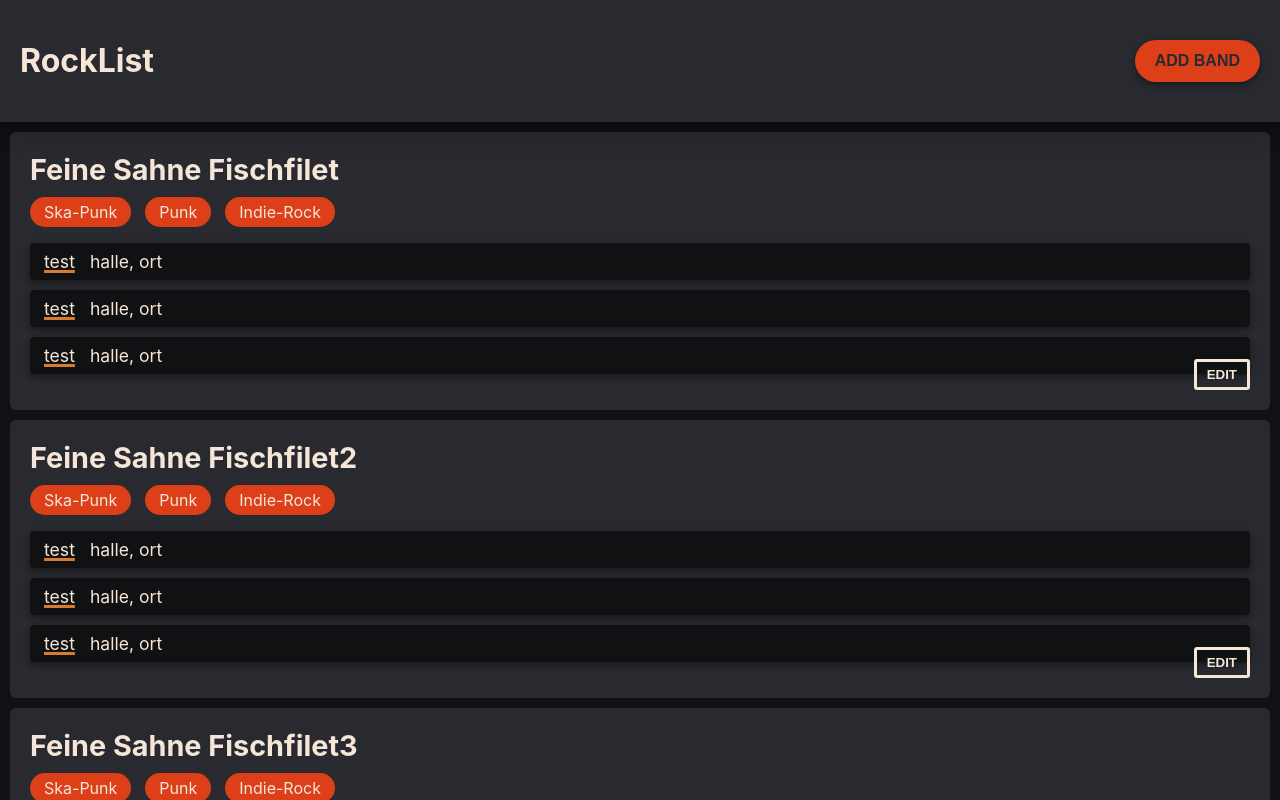
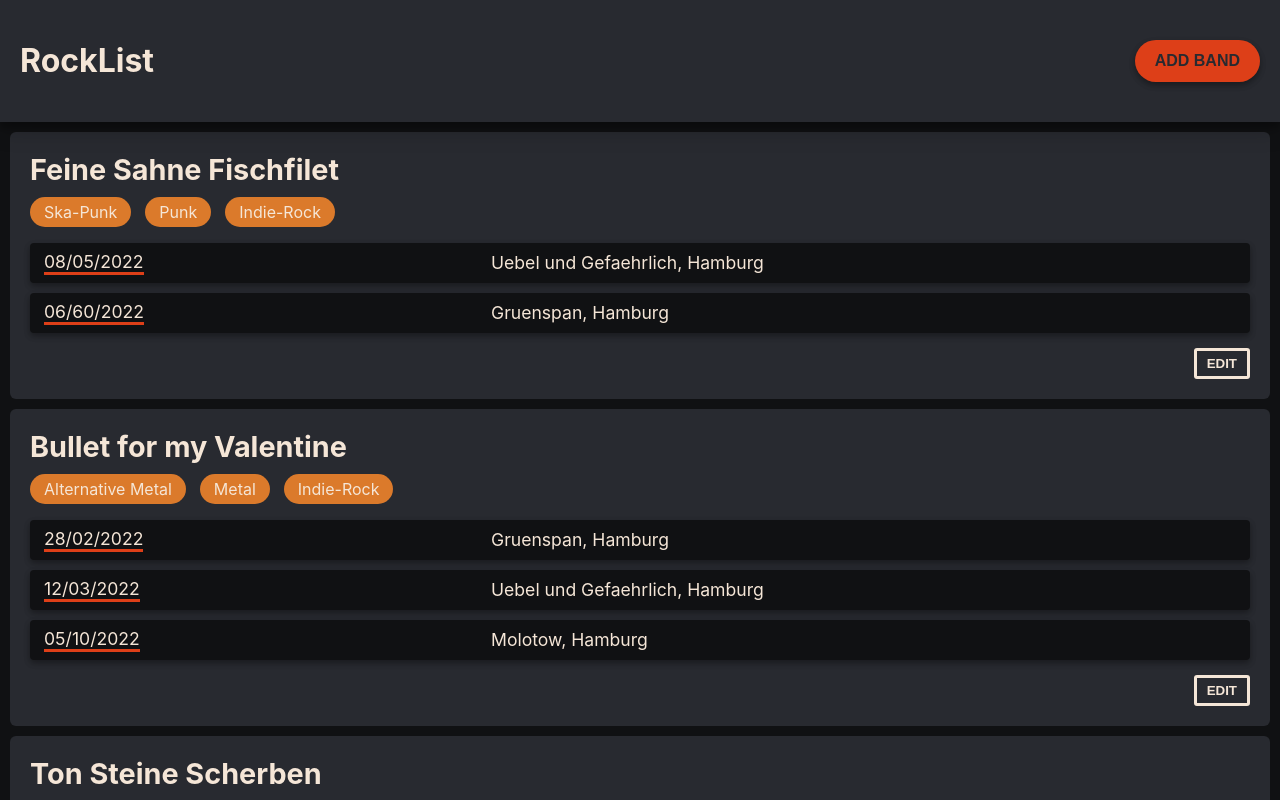
Before and after one commit to Alkawi/concert-overview, a React (Vite) app: page / in a window 1280 px wide. Built offline with nearby package versions, Linux system fonts and the light colour scheme.

Commit message:
Add better band info, change styling

```diff
--- a/src/app/App.tsx
+++ b/src/app/App.tsx
@@ -21,45 +21,44 @@
     name: 'Feine Sahne Fischfilet',
     genre: ['Ska-Punk', 'Punk', 'Indie-Rock'],
     termine: [
-      { date: 'test', location: 'halle, ort' },
-      { date: 'test', location: 'halle, ort' },
-      { date: 'test', location: 'halle, ort' },
+      { date: '08/05/2022', location: 'Uebel und Gefaehrlich, Hamburg' },
+      { date: '06/60/2022', location: 'Gruenspan, Hamburg' },
     ],
   },
   {
-    name: 'Feine Sahne Fischfilet2',
-    genre: ['Ska-Punk', 'Punk', 'Indie-Rock'],
+    name: 'Bullet for my Valentine',
+    genre: ['Alternative Metal', 'Metal', 'Indie-Rock'],
     termine: [
-      { date: 'test', location: 'halle, ort' },
-      { date: 'test', location: 'halle, ort' },
-      { date: 'test', location: 'halle, ort' },
+      { date: '28/02/2022', location: 'Gruenspan, Hamburg' },
+      { date: '12/03/2022', location: 'Uebel und Gefaehrlich, Hamburg' },
+      { date: '05/10/2022', location: 'Molotow, Hamburg' },
     ],
   },
   {
-    name: 'Feine Sahne Fischfilet3',
-    genre: ['Ska-Punk', 'Punk', 'Indie-Rock'],
+    name: 'Ton Steine Scherben',
+    genre: ['Punk'],
     termine: [
-      { date: 'test', location: 'halle, ort' },
-      { date: 'test', location: 'halle, ort' },
-      { date: 'test', location: 'halle, ort' },
+      { date: '15/07/2022', location: 'Uebel und Gefaehrlich, Hamburg' },
+      { date: '01/09/2022', location: 'Molotow, Hamburg' },
+      { date: '11/11/2022', location: 'Gruenspan, Hamburg' },
     ],
   },
   {
-    name: 'Feine Sahne Fischfilet4',
-    genre: ['Ska-Punk', 'Punk', 'Indie-Rock'],
+    name: 'Airborne',
+    genre: ['Heavy Metal', 'Rock'],
     termine: [
-      { date: 'test', location: 'halle, ort' },
-      { date: 'test', location: 'halle, ort' },
-      { date: 'test', location: 'halle, ort' },
+      { date: '16/01/2022', location: 'Gruenspan, Hamburg' },
+      { date: '12/04/2022', location: 'Uebel und Gefaehrlich, Hamburg' },
+      { date: '23/12/2022', location: 'Molotow, Hamburg' },
     ],
   },
   {
-    name: 'Feine Sahne Fischfilet5',
-    genre: ['Ska-Punk', 'Punk', 'Indie-Rock'],
+    name: 'Flogging Molly',
+    genre: ['Rock', 'Folk Rock'],
     termine: [
-      { date: 'test', location: 'halle, ort' },
-      { date: 'test', location: 'halle, ort' },
-      { date: 'test', location: 'halle, ort' },
+      { date: '01/12/2022', location: 'Gruenspan, Hamburg' },
+      { date: '10/22/2022', location: 'Molotow, Hamburg' },
+      { date: '07/05/2022', location: 'Uebel und Gefaehrlich, Hamburg' },
     ],
   },
 ];
--- a/src/app/components/Band/Band.module.css
+++ b/src/app/components/Band/Band.module.css
@@ -4,6 +4,7 @@
   color: var(--c-light);
   padding: 20px;
   border-radius: 6px;
+  padding-bottom: 50px;
 }
 
 .band__title {
@@ -21,7 +22,7 @@
 }
 
 .band__genre {
-  background-color: var(--c-primary);
+  background-color: var(--c-secondary);
   padding: 5px 14px;
   border-radius: 999px;
 }
--- a/src/app/components/Termin/Termin.module.css
+++ b/src/app/components/Termin/Termin.module.css
@@ -4,9 +4,13 @@
   border-radius: 4px;
   box-shadow: rgba(0, 0, 0, 0.16) 0 3px 6px, rgba(0, 0, 0, 0.23) 0 3px 6px;
   font-size: 1.1rem;
+  display: grid;
+  grid-template-columns: 3fr 5fr;
+  align-items: center;
 }
 
 .termin__date {
-  text-decoration: underline 3px var(--c-secondary);
+  justify-self: start;
+  border-bottom: solid 3px var(--c-primary);
   margin-right: 15px;
 }
```
